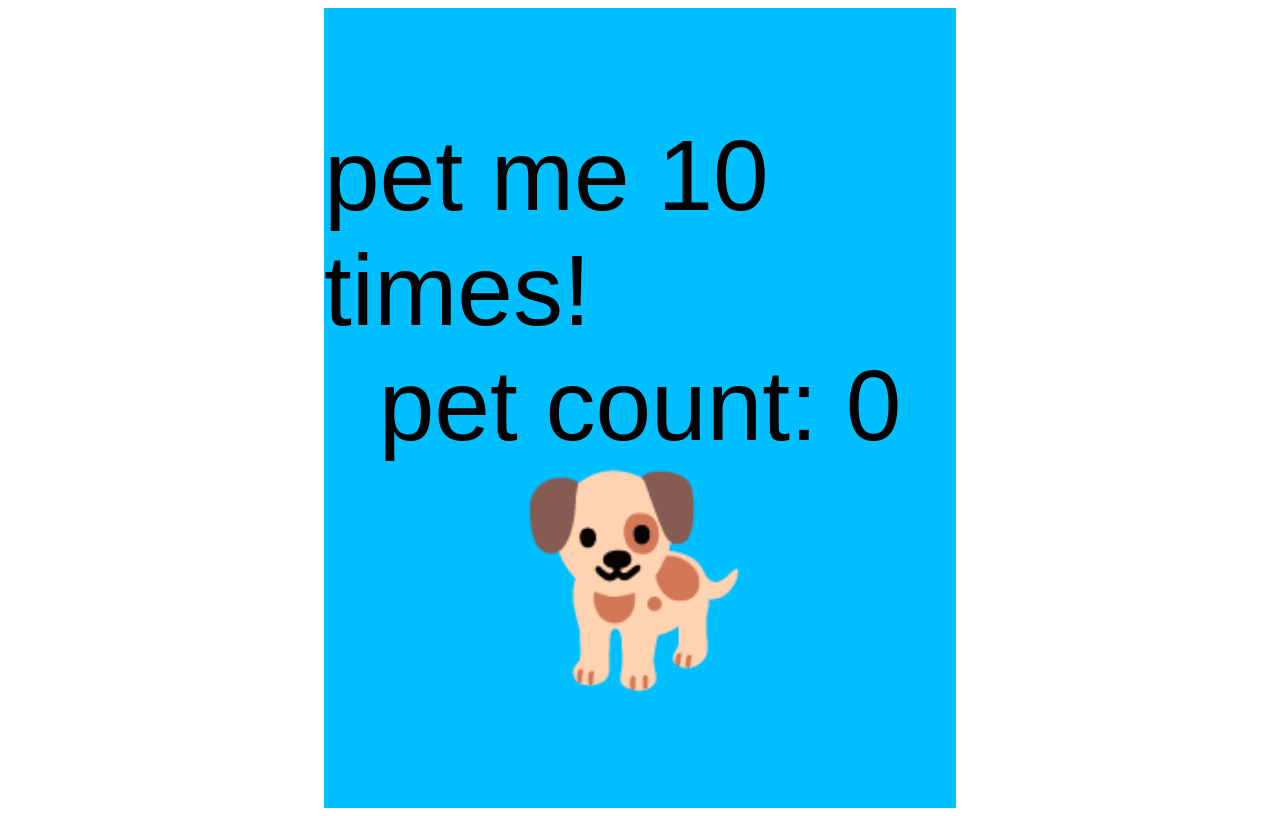
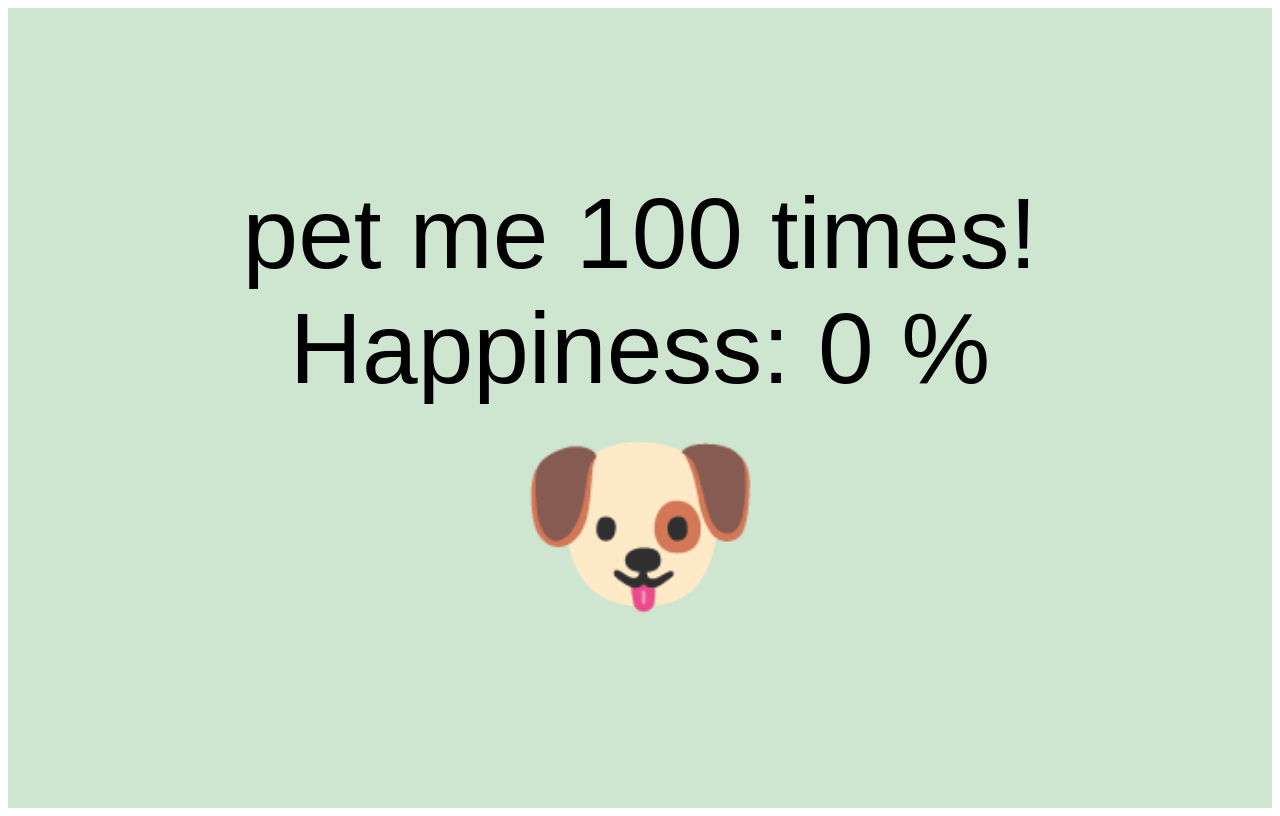
Before and after one commit to xingvoong/pet-me, a React app: page / in a window 1280 px wide. Built offline with nearby package versions, Linux system fonts and the light colour scheme; the HTML template or start-up script is replaced by a standard one.

Commit message:
pet 200 times

```diff
--- /dev/null
+++ b/client/src/components/ChosePet.jsx
@@ -0,0 +1,2 @@
+import React, {useState} from 'react';
+import styled from 'styled-components';
--- a/client/src/components/PetView.jsx
+++ b/client/src/components/PetView.jsx
@@ -1,31 +1,52 @@
 import React, {useState} from 'react';
+import ReactDOM from 'react-dom';
 import styled from 'styled-components';
 import WalkPet from './WalkPet.jsx';
 
 
 const PetView = ({walk, setWalk}) => {
   const [count, setCount] = useState(0);
-  if (count === 10) {
+  const happiness = count;
+  if (count < 100) {
     return (
       <Wrap>
-        I'm happy, thanks daddi! woof woof
-        <Icon>
-          🐕
+        pet me 100 times!
+        <div>
+          Happiness: {count} %
+        </div>
+
+        <Icon onClick={() => setCount(count + 1)}>
+          🐶
         </Icon>
-        <Button onClick={() => setWalk(!walk)}> now, I want to go on a walk, woof woof, walk me </Button>
       </Wrap>
     );
-  } else {
+
+  } else if (count >= 100 && count < 200) {
+    console.log(count);
     return (
       <Wrap>
-        pet me 10 times!
+        pet me 100 more times, pls!
         <div>
-          pet count: {count}
+          Happiness: {happiness} %
         </div>
+
         <Icon onClick={() => setCount(count + 1)}>
+          🐶
+        </Icon>
+
+      </Wrap>
+    );
+  } else if (count >= 200) {
+    return (
+      <div>
+        <Wrap>
+          <Icon>
           🐕
-        </Icon>
-      </Wrap>
+          </Icon>
+          <Button onClick={() => setWalk(!walk)}> now, walk me pls, woof woof </Button>
+        </Wrap>
+
+      </div>
     );
   }
 };
@@ -33,21 +54,26 @@ const PetView = ({walk, setWalk}) => {
 const Wrap = styled.div`
 display: flex;
 flex-direction: column;
-background-color: #00bfff;
+background-color: #CEE5D0;
 font-size: 100px;
 align-items: center;
 justify-content: center;
 left: 50%;
-width: 50%;
+width: 100%;
 height: 100vh;
 `;
 
 const Icon = styled.div`
 font-size: 200px;
 background: transparent;
+outline: none;
 &:hover {
+  background: transparent;
   font-size: 300px;
   cursor: pointer;
+}
+&::selection {
+   background: transparent;
 }
 &:active {
   animation: shake 0.82s cubic-bezier(.36,.07,.19,.97) both;
@@ -57,19 +83,23 @@ background: transparent;
 
   @keyframes shake {
     10%, 90% {
-      transform: translate3d(-4px, 0, 0);
+      transform: translate3d(-20px, 0, 0);
+      outline: none;
     }
 
     20%, 80% {
-      transform: translate3d(2px, 0, 0);
+      transform: translate3d(20px, 0, 0);
+      outline: none;
     }
 
     30%, 50%, 70% {
-      transform: translate3d(-4px, 0, 0);
+      transform: translate3d(-20px, 0, 0);
+      outline: none;
     }
 
     40%, 60% {
-      transform: translate3d(4px, 0, 0);
+      transform: translate3d(20px, 0, 0);
+      outline: none;
     }
   }
 }
```
